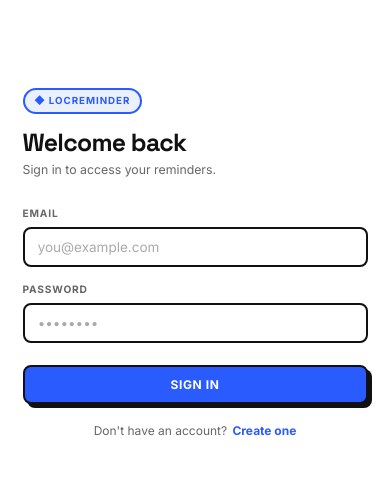
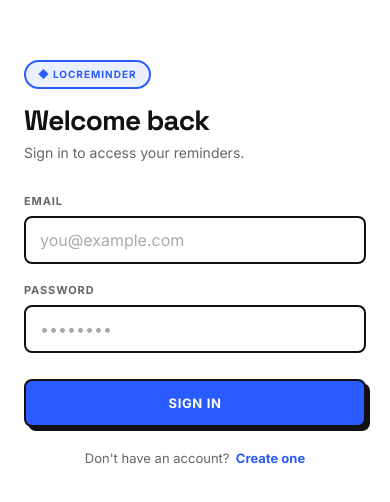
Before and after one commit to Shylad2007/LocReminder, a React (Vite) app in the folder frontend/: page /login in a window 390 px wide. Shown: the part 158-660 px from the top of the page. Built offline with nearby package versions, Linux system fonts and the light colour scheme; no server answers.

Commit message:
Polish UI and fix mobile interactions

```diff
--- a/frontend/src/index.css
+++ b/frontend/src/index.css
@@ -9,12 +9,12 @@
 /* --- Design tokens (Plinth spec) --- */
 :root {
   /* Palette */
-  --canvas:      #FFFFFF;     /* Plinth: Canvas */
-  --paper:       #FAF7F2;     /* Plinth: Paper — warm off-white */
-  --ink:         #111111;     /* Plinth: Ink */
+  --canvas:      #FFFFFF;
+  --paper:       #FAF7F2;
+  --ink:         #111111;
   --ink-muted:   #666666;
-  --border:      #111111;     /* 2px ink outline */
-  --border-soft: #E2DDD7;     /* warm muted border */
+  --border:      #111111;
+  --border-soft: #E2DDD7;
   --blue:        #2A5BFF;
   --blue-light:  #EBF0FF;
   --blue-hover:  #1A4AEF;
@@ -29,7 +29,7 @@
   --shadow-card:  4px 4px 0 0 var(--ink);
 
   /* Geometry */
-  --radius:    12px;   /* Plinth spec */
+  --radius:    12px;
   --radius-sm: 8px;
   --border-w:  2px;
 }
@@ -41,7 +41,7 @@
   padding: 0;
 }
 
-html { font-size: 15px; }
+html { font-size: 16px; } /* 16px base prevents iOS auto-zoom on 1em inputs */
 
 body {
   font-family: 'Inter', -apple-system, BlinkMacSystemFont, "Segoe UI", sans-serif;
@@ -89,7 +89,7 @@ h1, h2, h3,
 }
 
 @media (min-width: 1024px) {
-  body { background-color: #EDE9E1; } /* warm desktop bg */
+  body { background-color: #EDE9E1; }
 }
 
 /* ===================================================
@@ -124,7 +124,7 @@ h1, h2, h3,
 }
 
 .header-brand .brand-tagline {
-  font-size: 0.65rem;
+  font-size: 0.625rem;
   font-weight: 500;
   color: var(--ink-muted);
   letter-spacing: 0.04em;
@@ -140,7 +140,7 @@ h1, h2, h3,
 }
 
 .header-user {
-  font-size: 0.68rem;
+  font-size: 0.6875rem;
   color: var(--ink-muted);
   font-weight: 500;
   text-transform: uppercase;
@@ -153,7 +153,8 @@ h1, h2, h3,
   flex: 1;
   padding: 1.25rem;
   overflow-y: auto;
-  padding-bottom: 88px;
+  /* Extra bottom padding so floating action never covers content */
+  padding-bottom: 96px;
 }
 
 /* ===================================================
@@ -166,15 +167,16 @@ h1, h2, h3,
   align-items: center;
   justify-content: center;
   gap: 0.4rem;
-  padding: 0.65rem 1.1rem;
+  /* 48px min height for thumb reachability */
+  min-height: 48px;
+  padding: 0.625rem 1.1rem;
   border-radius: var(--radius-sm);
-  font-size: 0.8rem;
+  font-size: 0.8125rem;
   font-weight: 700;
   letter-spacing: 0.05em;
   text-transform: uppercase;
   cursor: pointer;
   border: var(--border-w) solid var(--border);
-  /* REST state: 4px shadow */
   box-shadow: var(--shadow-rest);
   transition: transform 0.08s ease, box-shadow 0.08s ease, background 0.08s ease;
   width: 100%;
@@ -198,7 +200,7 @@ h1, h2, h3,
   transform: translate(-1px, -1px);
 }
 
-/* PRESS: snap to 0px + translate down */
+/* PRESS: snap to 0px */
 .btn:not(:disabled):active {
   transform: translate(4px, 4px);
   box-shadow: 0 0 0 0 var(--border);
@@ -237,9 +239,9 @@ h1, h2, h3,
 
 /* Icon-only round button */
 .btn-icon {
-  width: 36px;
-  height: 36px;
-  min-width: 36px;
+  width: 40px;
+  height: 40px;
+  min-width: 40px;
   padding: 0;
   border-radius: 50%;
   border: var(--border-w) solid var(--border);
@@ -252,6 +254,7 @@ h1, h2, h3,
   box-shadow: 3px 3px 0 0 var(--border);
   transition: transform 0.08s, box-shadow 0.08s;
   -webkit-tap-highlight-color: transparent;
+  user-select: none;
 }
 
 .btn-icon:hover {
@@ -274,6 +277,8 @@ h1, h2, h3,
   left: 0;
   right: 0;
   padding: 0.875rem 1.25rem;
+  /* Safe area for iPhone home indicator */
+  padding-bottom: calc(0.875rem + env(safe-area-inset-bottom, 0px));
   background: var(--canvas);
   border-top: var(--border-w) solid var(--border);
 }
@@ -286,7 +291,7 @@ h1, h2, h3,
   background: var(--canvas);
   border: var(--border-w) solid var(--border);
   border-radius: var(--radius);
-  padding: 0.875rem 1rem;
+  padding: 1rem;
   margin-bottom: 0.75rem;
   box-shadow: var(--shadow-card);
   transition: box-shadow 0.12s, border-color 0.12s;
@@ -295,6 +300,7 @@ h1, h2, h3,
 .card.card-active {
   border-color: var(--blue);
   box-shadow: 4px 4px 0 0 var(--blue);
+  background: #FAFCFF;
 }
 
 /* Compact badge above title */
@@ -302,20 +308,24 @@ h1, h2, h3,
   display: inline-flex;
   align-items: center;
   gap: 0.3rem;
-  font-size: 0.65rem;
+  font-size: 0.625rem;
   font-weight: 700;
   text-transform: uppercase;
-  letter-spacing: 0.09em;
+  letter-spacing: 0.1em;
   color: var(--ink-muted);
-  margin-bottom: 0.3rem;
+  margin-bottom: 0.25rem;
   font-family: 'Inter', sans-serif;
 }
 
+.card-badge.badge-blue {
+  color: var(--blue);
+}
+
 .card-title {
-  font-size: 0.95rem;
+  font-size: 1rem;
   font-weight: 700;
   color: var(--ink);
-  margin-bottom: 0.3rem;
+  margin-bottom: 0.25rem;
   line-height: 1.3;
   font-family: 'Space Grotesk', sans-serif;
 }
@@ -326,12 +336,12 @@ h1, h2, h3,
   display: flex;
   align-items: center;
   gap: 0.35rem;
-  margin-bottom: 0.75rem;
+  margin-bottom: 0.875rem;
   font-family: 'Inter', sans-serif;
 }
 
 .card-due-banner {
-  font-size: 0.68rem;
+  font-size: 0.6875rem;
   font-weight: 700;
   color: var(--blue);
   text-transform: uppercase;
@@ -350,7 +360,8 @@ h1, h2, h3,
 
 .card-actions .btn {
   font-size: 0.75rem;
-  padding: 0.45rem 0.7rem;
+  min-height: 40px;
+  padding: 0.45rem 0.75rem;
 }
 
 .card-actions .btn-success { flex: 1; }
@@ -360,12 +371,12 @@ h1, h2, h3,
    =================================================== */
 
 .form-group {
-  margin-bottom: 1rem;
+  margin-bottom: 1.125rem;
 }
 
 .form-label {
   display: block;
-  font-size: 0.68rem;
+  font-size: 0.6875rem;
   font-weight: 700;
   text-transform: uppercase;
   letter-spacing: 0.08em;
@@ -374,18 +385,27 @@ h1, h2, h3,
   font-family: 'Inter', sans-serif;
 }
 
+/*
+  REQUIRED FIX #1 — PREVENT iOS AUTO-ZOOM
+  iOS Safari zooms when an input's font-size < 16px.
+  Base is now 16px, so 1rem = 16px exactly.
+  All inputs use font-size: 1rem to guarantee no auto-zoom.
+*/
 .input-field {
   width: 100%;
-  padding: 0.65rem 0.875rem;
+  padding: 0.6875rem 0.875rem;
   border: var(--border-w) solid var(--border);
   border-radius: var(--radius-sm);
-  font-size: 0.9rem;
+  /* Must be >= 16px (1rem at base 16px) to prevent iOS Safari auto-zoom */
+  font-size: 1rem;
   font-weight: 500;
   color: var(--ink);
   background: var(--canvas);
   transition: border-color 0.12s, box-shadow 0.12s;
   outline: none;
   font-family: 'Inter', sans-serif;
+  /* Ensure minimum touch target height */
+  min-height: 48px;
 }
 
 .input-field:focus {
@@ -398,17 +418,24 @@ h1, h2, h3,
   font-weight: 400;
 }
 
+/* Date/time inputs: force same sizing */
+input[type="date"].input-field,
+input[type="time"].input-field {
+  font-size: 1rem;
+  min-height: 48px;
+}
+
 /* ===================================================
    SECTION LABEL (uppercase divider with rule)
    =================================================== */
 
 .section-label {
-  font-size: 0.65rem;
+  font-size: 0.625rem;
   font-weight: 700;
   text-transform: uppercase;
-  letter-spacing: 0.11em;
+  letter-spacing: 0.12em;
   color: var(--ink-muted);
-  margin-bottom: 0.75rem;
+  margin-bottom: 0.875rem;
   display: flex;
   align-items: center;
   gap: 0.5rem;
@@ -427,35 +454,37 @@ h1, h2, h3,
    =================================================== */
 
 .step-question {
-  font-size: 1.2rem;
+  font-size: 1.25rem;
   font-weight: 800;
   letter-spacing: -0.025em;
   color: var(--ink);
   margin-bottom: 1.25rem;
-  line-height: 1.25;
+  line-height: 1.2;
   font-family: 'Space Grotesk', sans-serif;
 }
 
 /* ===================================================
-   CHOICE BUTTONS (Location / Time type selection)
+   CHOICE BUTTONS
    =================================================== */
 
 .choice-grid {
   display: flex;
   flex-direction: column;
-  gap: 0.6rem;
+  gap: 0.625rem;
 }
 
 .choice-btn {
   width: 100%;
+  /* 56px keeps them thumb-friendly without being oversized */
+  min-height: 56px;
   padding: 0.875rem 1rem;
   border: var(--border-w) solid var(--border);
   border-radius: var(--radius);
   background: var(--canvas);
   color: var(--ink);
-  font-size: 0.82rem;
+  font-size: 0.875rem;
   font-weight: 700;
-  letter-spacing: 0.02em;
+  letter-spacing: 0.01em;
   cursor: pointer;
   display: flex;
   align-items: center;
@@ -488,6 +517,7 @@ h1, h2, h3,
   border-style: dashed;
   color: var(--ink-muted);
   box-shadow: none;
+  min-height: 48px;
 }
 
 .choice-btn.dashed:hover {
@@ -497,8 +527,8 @@ h1, h2, h3,
 }
 
 .choice-btn .choice-icon {
-  width: 34px;
-  height: 34px;
+  width: 36px;
+  height: 36px;
   border-radius: var(--radius-sm);
   background: var(--paper);
   border: var(--border-w) solid var(--border-soft);
@@ -516,6 +546,7 @@ h1, h2, h3,
 
 /* ===================================================
    VOICE / MIC BUTTON
+   REQUIRED FIX #2 — PREVENT TEXT SELECTION ON HOLD
    =================================================== */
 
 .mic-wrap {
@@ -531,8 +562,8 @@ h1, h2, h3,
 }
 
 .mic-btn {
-  width: 68px;
-  height: 68px;
+  width: 72px;
+  height: 72px;
   border-radius: 50%;
   border: var(--border-w) solid var(--border);
   background: var(--canvas);
@@ -540,21 +571,22 @@ h1, h2, h3,
   display: flex;
   align-items: center;
   justify-content: center;
-  /* REST: 4px */
   box-shadow: 4px 4px 0 0 var(--border);
   transition: transform 0.08s, box-shadow 0.08s, background 0.12s, border-color 0.12s;
   color: var(--ink);
   -webkit-tap-highlight-color: transparent;
   touch-action: none;
+  /* FIX #2: prevent text/icon selection on long-press hold */
+  user-select: none;
+  -webkit-user-select: none;
+  -webkit-touch-callout: none;
 }
 
-/* HOVER: lift */
 .mic-btn:hover {
   box-shadow: 6px 6px 0 0 var(--border);
   transform: translate(-1px, -1px);
 }
 
-/* PRESS / listening: snap blue */
 .mic-btn:active,
 .mic-btn.listening {
   transform: translate(4px, 4px);
@@ -564,13 +596,24 @@ h1, h2, h3,
   color: var(--canvas);
 }
 
+/* Prevent icon inside mic-btn from being selectable */
+.mic-btn svg,
+.mic-inline svg {
+  pointer-events: none;
+  user-select: none;
+  -webkit-user-select: none;
+}
+
 .mic-hint {
-  font-size: 0.72rem;
+  font-size: 0.6875rem;
   font-weight: 600;
   text-transform: uppercase;
   letter-spacing: 0.08em;
   color: var(--ink-muted);
   font-family: 'Inter', sans-serif;
+  /* Prevent hint text from being drag-selected during hold */
+  user-select: none;
+  -webkit-user-select: none;
 }
 
 .mic-hint.active {
@@ -579,9 +622,9 @@ h1, h2, h3,
 
 /* Inline mic (inside input row) */
 .mic-inline {
-  width: 44px;
-  height: 44px;
-  min-width: 44px;
+  width: 48px;
+  height: 48px;
+  min-width: 48px;
   border-radius: var(--radius-sm);
   border: var(--border-w) solid var(--border);
   background: var(--canvas);
@@ -594,6 +637,10 @@ h1, h2, h3,
   color: var(--ink);
   touch-action: none;
   -webkit-tap-highlight-color: transparent;
+  /* FIX #2: prevent selection on long-press */
+  user-select: none;
+  -webkit-user-select: none;
+  -webkit-touch-callout: none;
 }
 
 .mic-inline:hover {
@@ -615,9 +662,9 @@ h1, h2, h3,
    =================================================== */
 
 .status-box {
-  padding: 0.6rem 0.875rem;
+  padding: 0.6875rem 0.875rem;
   border-radius: var(--radius-sm);
-  font-size: 0.8rem;
+  font-size: 0.8125rem;
   font-weight: 600;
   border: var(--border-w) solid;
   font-family: 'Inter', sans-serif;
@@ -650,8 +697,8 @@ h1, h2, h3,
   color: var(--danger);
   border: var(--border-w) solid var(--danger);
   border-radius: var(--radius-sm);
-  padding: 0.6rem 0.875rem;
-  font-size: 0.8rem;
+  padding: 0.6875rem 0.875rem;
+  font-size: 0.8125rem;
   font-weight: 600;
   margin-bottom: 1rem;
   font-family: 'Inter', sans-serif;
@@ -666,26 +713,26 @@ h1, h2, h3,
   flex-direction: column;
   align-items: center;
   text-align: center;
-  padding: 2.5rem 1rem;
-  gap: 0.35rem;
+  padding: 3rem 1.5rem;
+  gap: 0.4rem;
   color: var(--ink-muted);
 }
 
 .empty-state .empty-icon {
-  width: 44px;
-  height: 44px;
+  width: 48px;
+  height: 48px;
   border: var(--border-w) solid var(--border-soft);
   border-radius: 50%;
   display: flex;
   align-items: center;
   justify-content: center;
-  margin-bottom: 0.6rem;
+  margin-bottom: 0.75rem;
   color: var(--ink-muted);
   background: var(--paper);
 }
 
 .empty-state .empty-title {
-  font-size: 0.85rem;
+  font-size: 0.875rem;
   font-weight: 800;
   text-transform: uppercase;
   letter-spacing: 0.08em;
@@ -694,7 +741,7 @@ h1, h2, h3,
 }
 
 .empty-state .empty-sub {
-  font-size: 0.78rem;
+  font-size: 0.8125rem;
   color: var(--ink-muted);
   margin-bottom: 1rem;
   font-family: 'Inter', sans-serif;
@@ -713,15 +760,14 @@ h1, h2, h3,
 }
 
 .auth-header {
-  margin-bottom: 1.75rem;
+  margin-bottom: 1.875rem;
 }
 
-/* Small uppercase brand pill */
 .auth-brand-pill {
   display: inline-flex;
   align-items: center;
   gap: 0.35rem;
-  font-size: 0.65rem;
+  font-size: 0.625rem;
   font-weight: 700;
   text-transform: uppercase;
   letter-spacing: 0.1em;
@@ -729,13 +775,13 @@ h1, h2, h3,
   background: var(--blue-light);
   border: var(--border-w) solid var(--blue);
   border-radius: 999px;
-  padding: 0.25rem 0.65rem;
+  padding: 0.3rem 0.75rem;
   margin-bottom: 1rem;
   font-family: 'Inter', sans-serif;
 }
 
 .auth-header h1 {
-  font-size: 1.65rem;
+  font-size: 1.75rem;
   font-weight: 800;
   letter-spacing: -0.03em;
   color: var(--ink);
@@ -744,21 +790,22 @@ h1, h2, h3,
 }
 
 .auth-header p {
-  font-size: 0.82rem;
+  font-size: 0.875rem;
   color: var(--ink-muted);
-  margin-top: 0.35rem;
+  margin-top: 0.4rem;
   font-family: 'Inter', sans-serif;
+  line-height: 1.5;
 }
 
 .auth-footer {
-  margin-top: 1.25rem;
+  margin-top: 1.375rem;
   text-align: center;
-  font-size: 0.8rem;
+  font-size: 0.8125rem;
   color: var(--ink-muted);
   display: flex;
   align-items: center;
   justify-content: center;
-  gap: 0.35rem;
+  gap: 0.4rem;
   font-family: 'Inter', sans-serif;
 }
 
@@ -795,11 +842,12 @@ h1, h2, h3,
   display: flex;
   align-items: center;
   gap: 0.5rem;
-  margin-bottom: 0.6rem;
+  margin-bottom: 0.625rem;
 }
 
 .loc-card .loc-btn {
   flex: 1;
+  min-height: 52px;
   padding: 0.75rem 0.875rem;
   border: var(--border-w) solid var(--border);
   border-radius: var(--radius);
@@ -808,7 +856,7 @@ h1, h2, h3,
   display: flex;
   align-items: center;
   gap: 0.6rem;
-  font-size: 0.875rem;
+  font-size: 0.9375rem;
   font-weight: 600;
   color: var(--ink);
   box-shadow: var(--shadow-rest);
@@ -829,9 +877,9 @@ h1, h2, h3,
 }
 
 .loc-card .loc-delete {
-  width: 40px;
-  height: 40px;
-  min-width: 40px;
+  width: 44px;
+  height: 44px;
+  min-width: 44px;
   padding: 0;
   border: var(--border-w) solid var(--border-soft);
   border-radius: var(--radius-sm);
@@ -863,8 +911,8 @@ h1, h2, h3,
 
 .text-muted { color: var(--ink-muted); }
 .text-blue  { color: var(--blue); }
-.text-sm    { font-size: 0.8rem; }
-.text-xs    { font-size: 0.72rem; }
+.text-sm    { font-size: 0.875rem; }
+.text-xs    { font-size: 0.75rem; }
 .fw-bold    { font-weight: 700; }
 
 /* ===================================================
@@ -872,7 +920,7 @@ h1, h2, h3,
    =================================================== */
 
 @media (min-width: 640px) {
-  html { font-size: 15px; }
+  html { font-size: 16px; }
 
   .content {
     padding-bottom: 0;
```
Also changed, not shown: frontend/src/pages/CreateReminder.jsx (+7 -1 lines).
